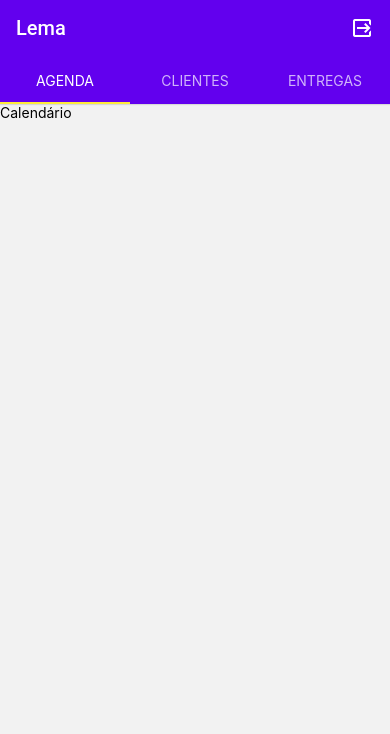
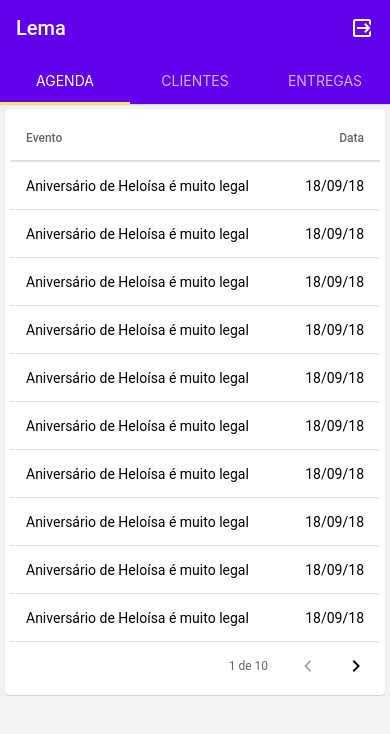
Before and after one commit to hiagoLF/Lema, a React Native app: screen /Home in a window 390 px wide. Shown: the top 734 px of the page. Built offline with nearby package versions, Linux system fonts and the light colour scheme.

Commit message:
Table Component Layout

```diff
--- /dev/null
+++ b/src/components/SimpleTable/index.tsx
@@ -0,0 +1,54 @@
+import React from 'react';
+import {View} from 'react-native';
+import {TableContainer, TableLeftCell} from './styles';
+import {DataTable} from 'react-native-paper';
+
+interface TableData {
+  key: string;
+  value: string;
+}
+
+interface SimpleTableProps {
+  keysName: string;
+  valuesName: string;
+  data: TableData[];
+}
+
+const SimpleTable: React.FC<SimpleTableProps> = ({
+  keysName,
+  valuesName,
+  data,
+}) => {
+  return (
+    <View>
+      <TableContainer>
+        <DataTable>
+          <DataTable.Header>
+            <DataTable.Title>{keysName}</DataTable.Title>
+            <DataTable.Title numeric>{valuesName}</DataTable.Title>
+          </DataTable.Header>
+
+          {data.map((event, key) => (
+            <View key={key}>
+              <DataTable.Row>
+                <TableLeftCell>{event.key}</TableLeftCell>
+                <DataTable.Cell numeric>{event.value}</DataTable.Cell>
+              </DataTable.Row>
+            </View>
+          ))}
+
+          <DataTable.Pagination
+            page={0}
+            numberOfPages={10}
+            //@ts-ignore
+            onPageChange={() => alert('Mudando a página')}
+            label={'1 de 10'}
+            numberOfItemsPerPage={10}
+          />
+        </DataTable>
+      </TableContainer>
+    </View>
+  );
+};
+
+export default SimpleTable;
--- /dev/null
+++ b/src/components/SimpleTable/styles.ts
@@ -0,0 +1,11 @@
+import {Card, DataTable} from 'react-native-paper';
+import styled from 'styled-components/native';
+
+export const TableContainer = styled(Card)`
+  margin: 5px;
+  padding: 5px;
+`;
+
+export const TableLeftCell = styled(DataTable.Cell)`
+  flex: 2.4;
+`;
--- a/src/hooks/useHomeTabView.tsx
+++ b/src/hooks/useHomeTabView.tsx
@@ -1,3 +1,4 @@
+/* eslint-disable no-alert */
 import React from 'react';
 import {ReactNode, useState} from 'react';
 import {useWindowDimensions} from 'react-native';
--- a/src/screens/HomeCalendar/index.tsx
+++ b/src/screens/HomeCalendar/index.tsx
@@ -1,13 +1,16 @@
 import React from 'react';
-import {Text, View} from 'react-native';
+import SimpleTable from '../../components/SimpleTable';
+import {ScrollView} from 'react-native';
 
-// import { Container } from './styles';
-
+const events = Array(10).fill({
+  key: 'Aniversário de Heloísa é muito legal',
+  value: '18/09/18',
+});
 const HomeCalendar: React.FC = () => {
   return (
-    <View>
-      <Text>Calendário</Text>
-    </View>
+    <ScrollView>
+      <SimpleTable keysName="Evento" valuesName="Data" data={events} />
+    </ScrollView>
   );
 };
 
```
